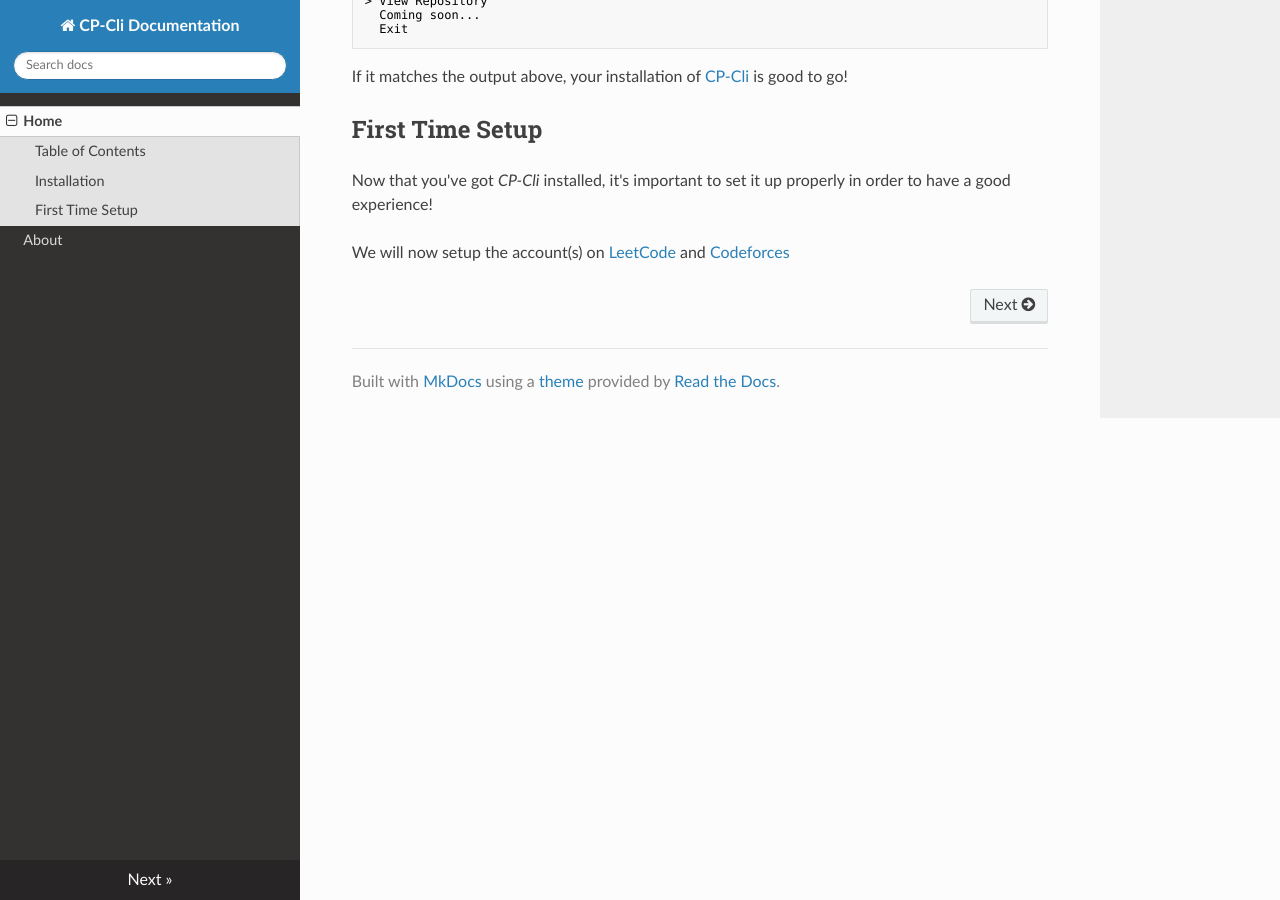
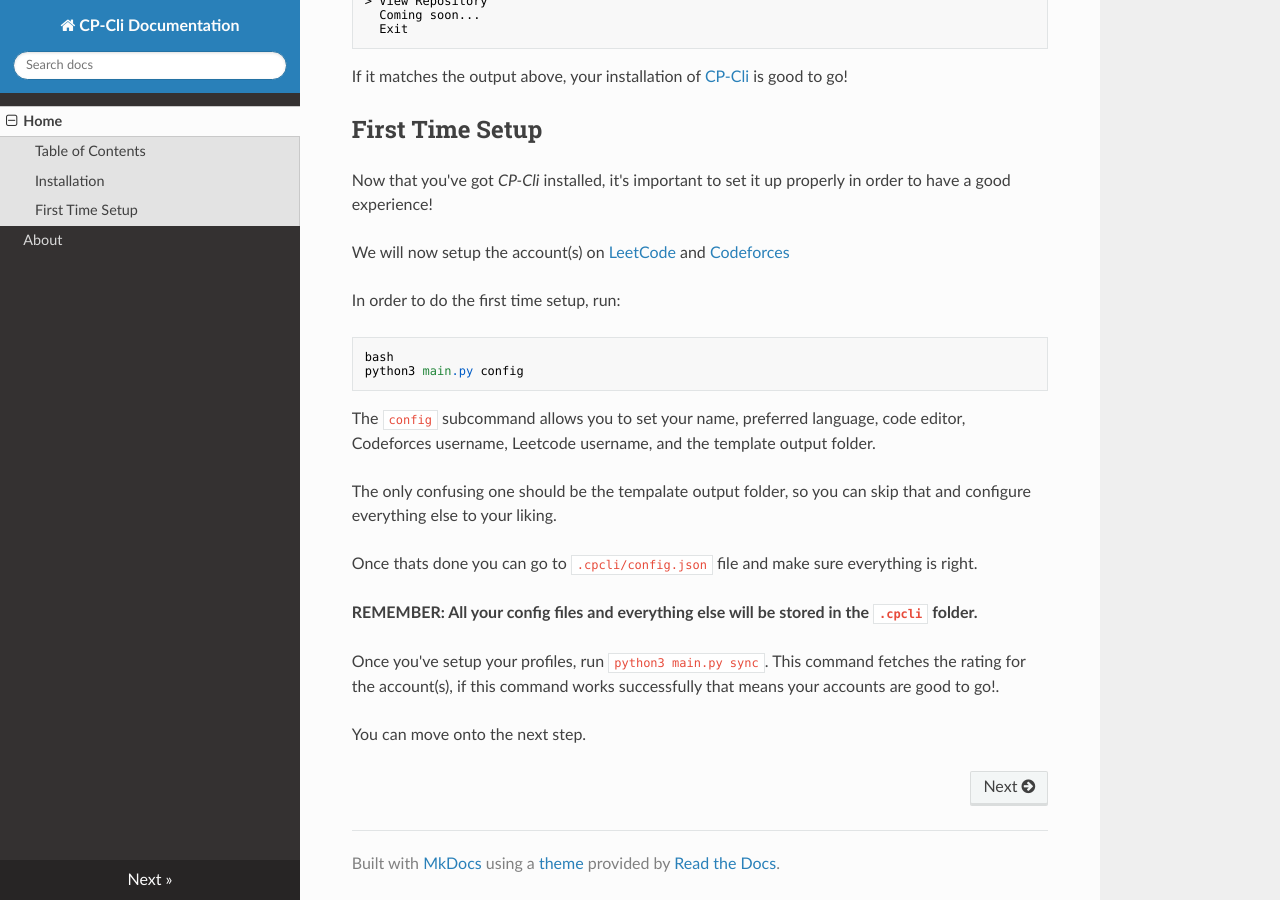
Before and after one commit to CompProgTools/CPCli, an MkDocs documentation site: the page built from src_docs/index.md, in a window 1280 px wide and 900 px high, scrolled down 914 px. Built offline with MkDocs 1.6.1, drawn with Linux system fonts in a browser that asks for light colours; nearby versions of some CDN libraries.

Commit message:
completed setup section and starting

````diff
--- a/src_docs/index.md
+++ b/src_docs/index.md
@@ -44,3 +44,21 @@ If it matches the output above, your installation of [CP-Cli](https://github.com
 Now that you've got *CP-Cli* installed, it's important to set it up properly in order to have a good experience!
 
 We will now setup the account(s) on [LeetCode](https://leetcode.com) and [Codeforces](https://codeforces.com)
+
+In order to do the first time setup, run:
+```
+bash
+python3 main.py config
+```
+
+The `config` subcommand allows you to set your name, preferred language, code editor, Codeforces username, Leetcode username, and the template output folder.
+
+The only confusing one should be the tempalate output folder, so you can skip that and configure everything else to your liking.
+
+Once thats done you can go to `.cpcli/config.json` file and make sure everything is right.
+
+**REMEMBER: All your config files and everything else will be stored in the `.cpcli` folder.**
+
+Once you've setup your profiles, run `python3 main.py sync`. This command fetches the rating for the account(s), if this command works successfully that means your accounts are good to go!.
+
+You can move onto the next step.
````
Also changed, not shown: docs/index.html (+11 -1 lines), docs/search/search_index.json (+1 -1 lines).
